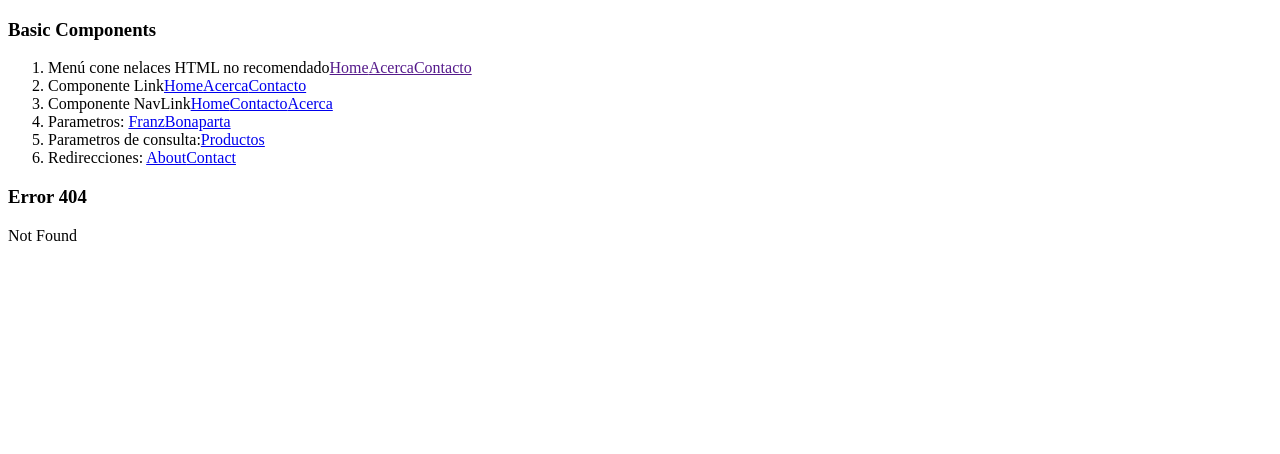
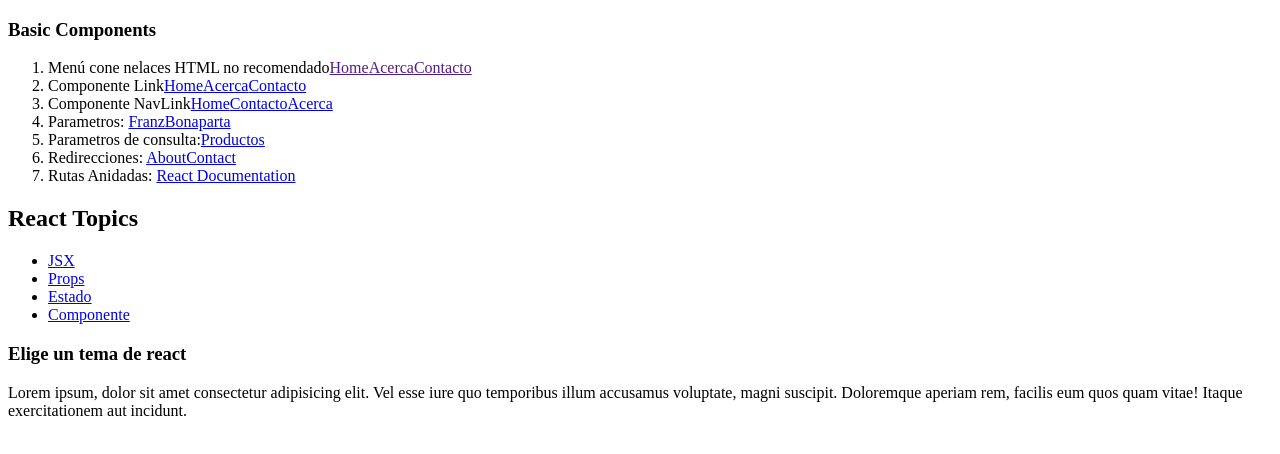
Before and after one commit to BRivasTorres/Practicing-React, a React (Vite) app in the folder React Router/ReactRouter--V5/: page /react in a window 1280 px wide. Shown: the top 454 px of the page. Built offline with nearby package versions, Linux system fonts and the light colour scheme.

Commit message:
Utilizando hook useRouteMatch

```diff
--- a/React Router/ReactRouter--V5/src/components/BasicConcepts.jsx
+++ b/React Router/ReactRouter--V5/src/components/BasicConcepts.jsx
@@ -7,6 +7,7 @@ import MenuConceptos from "../components/MenuConceptos"
 import Usuario from '../pages/Usuario'
 import Productos from "../pages/Productos"
 import { Redirect } from "react-router-dom/cjs/react-router-dom.min"
+import ReactTopics from "../pages/ReactTopics"
 
 const BasicConcepts = () => {
   return (
@@ -26,6 +27,7 @@ const BasicConcepts = () => {
             <Route exact path="/about">
                 <Redirect to="/acerca" />
             </Route>
+            <Route path="/react" component={ReactTopics} />
             <Route path="*" component={Error404} />
         </Switch>
       </Router>
--- a/React Router/ReactRouter--V5/src/components/MenuConceptos.jsx
+++ b/React Router/ReactRouter--V5/src/components/MenuConceptos.jsx
@@ -36,6 +36,10 @@ const MenuConceptos = () => {
                 <Link to="/about">About</Link>
                 <Link to="/Contact">Contact</Link>
             </li>
+            <li>
+                <span>Rutas Anidadas: </span>
+                <Link to="/react" >React Documentation</Link>
+            </li>
         </ol>
     </div>
   )
--- /dev/null
+++ b/React Router/ReactRouter--V5/src/pages/ReactTopics.jsx
@@ -0,0 +1,48 @@
+import { Route } from "react-router-dom/cjs/react-router-dom.min"
+import { useParams } from "react-router-dom/cjs/react-router-dom.min"
+import { useRouteMatch } from "react-router-dom/cjs/react-router-dom.min"
+import { Switch } from "react-router-dom/cjs/react-router-dom.min"
+import { Link } from "react-router-dom/cjs/react-router-dom.min"
+
+const Topic = () => {
+    let {topic} = useParams()
+    return(
+        <div>
+            <h4>{topic}</h4>
+        </div>
+    )
+}
+
+const ReactTopics = () => {
+    let{path, url} = useRouteMatch
+
+  return (
+    <div>
+      <h2>React Topics</h2>
+      <ul>
+        <li>
+            <Link to={`${url}/jsx`}>JSX</Link>
+        </li>
+        <li>
+            <Link to={`${url}/props`}>Props</Link>
+        </li>
+        <li>
+            <Link to={`${url}/estado`}>Estado</Link>
+        </li>
+        <li>
+            <Link to={`${url}/componente`}>Componente</Link>
+        </li>
+      </ul>
+
+      <Switch>
+        <Route exact path={path}>
+            <h3>Elige un tema de react</h3>
+            <p>Lorem ipsum, dolor sit amet consectetur adipisicing elit. Vel esse iure quo temporibus illum accusamus voluptate, magni suscipit. Doloremque aperiam rem, facilis eum quos quam vitae! Itaque exercitationem aut incidunt.</p>
+        </Route>
+        <Route path={`${path}/:topic`} componet={Topic} />
+      </Switch>
+    </div>
+  )
+}
+
+export default ReactTopics
```
